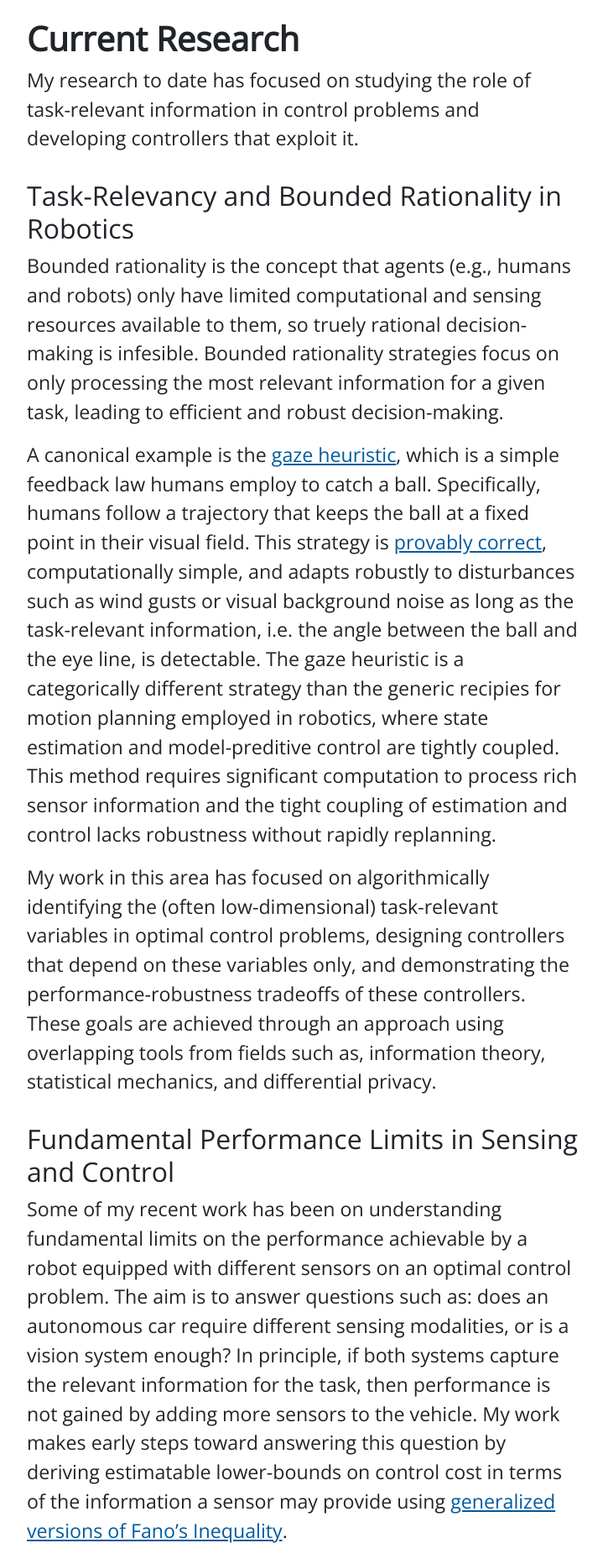
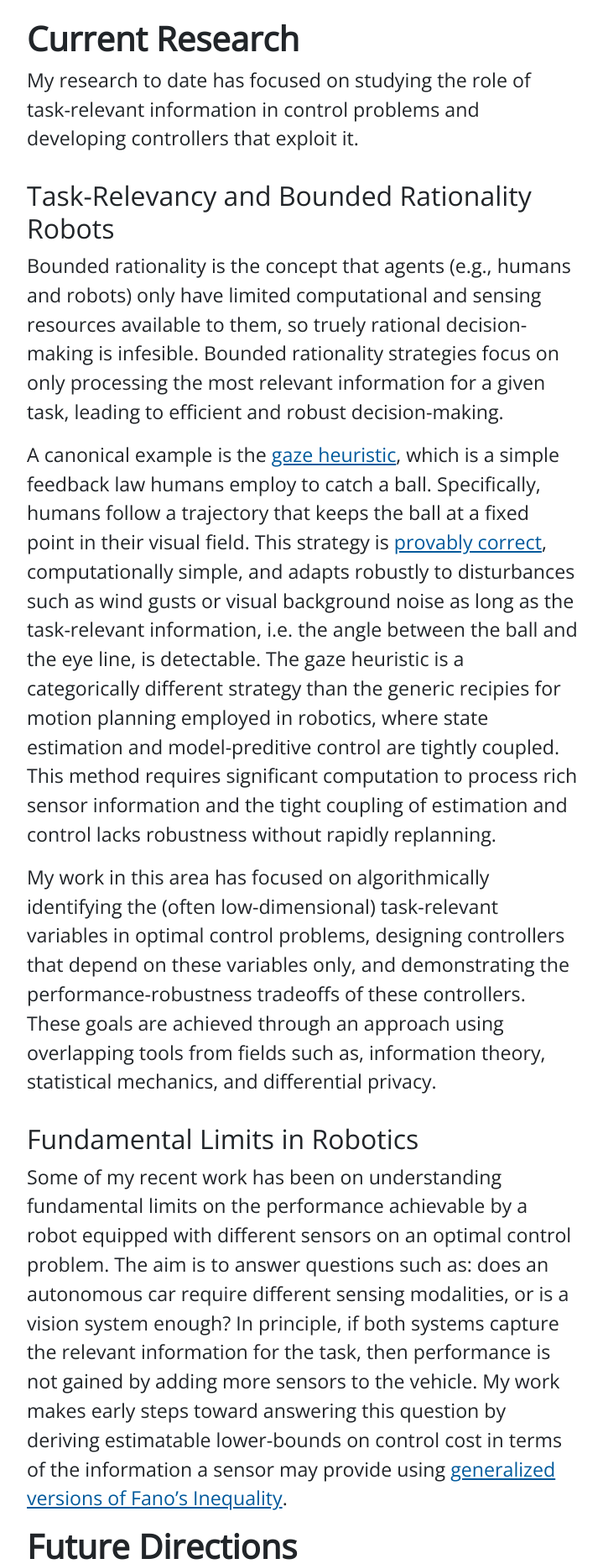
Before and after one commit to tnecniv/old-website, a Jekyll site: the page built from index.html, in a window 1280 px wide. Shown: the part 690-2552 px from the top of the page at 84% size, without its empty margins (166-885 px from the left). Built offline with Jekyll 4.4.1, drawn with Linux system fonts in a browser that asks for light colours; some of the changed text lies outside the part shown.

Commit message:
Slight text and style changes

```diff
--- a/_includes/detailed.md
+++ b/_includes/detailed.md
@@ -2,7 +2,7 @@
 # Current Research
 My research to date has focused on studying the role of **task-relevant information** in control problems and developing controllers that exploit it.
 
-## Task-Relevancy and Bounded Rationality in Robotics
+## Task-Relevancy and Bounded Rationality Robots
 
 Bounded rationality is the concept that agents (e.g., humans and robots) only have limited computational and sensing resources available to them, so truely rational decision-making is infesible. Bounded rationality strategies focus on only processing the most relevant information for a given task, leading to efficient and robust decision-making.
 
@@ -10,7 +10,7 @@
 
 My work in this area has focused on algorithmically identifying the (often low-dimensional) task-relevant variables in optimal control problems, designing controllers that depend on these variables only, and demonstrating the performance-robustness tradeoffs of these controllers. These goals are achieved through an approach using overlapping tools from fields such as, **information theory**, **statistical mechanics**, and **differential privacy**.
 
-## Fundamental Performance Limits in Sensing and Control
+## Fundamental Limits in Robotics
 
 Some of my recent work has been on understanding **fundamental limits** on the performance achievable by a robot equipped with different sensors on an optimal control problem. The aim is to answer questions such as: does an autonomous car require different sensing modalities, or is a vision system enough? In principle, if both systems capture the relevant information for the task, then performance is not gained by adding more sensors to the vehicle. My work makes early steps toward answering this question by deriving estimatable lower-bounds on control cost in terms of the information a sensor may provide using [generalized versions of Fano's Inequality](https://arxiv.org/pdf/1702.05985.pdf).
 
--- a/_includes/publist.html
+++ b/_includes/publist.html
@@ -1,7 +1,7 @@
 {% assign pubs = site.data.pubs | sort: "year" | reverse | where: "type", include.type %}
 {% for pub in  pubs %}
     <li class="pubitem">
-        "{{ pub.title }}."
+        <span class="pubtitle">"{{ pub.title }}."</span>
         <br/>
         &nbsp
         {% if pub.authors.size == 1 %}
@@ -40,7 +40,7 @@
         {% endif %}
         {{ pub.venue }}
         {% if pub.note %}
-            {{ pub.year }} ({{ pub.note }}).
+            {{ pub.year }} <span class="pubnote">({{ pub.note }})</span>.
         {% else %}
             {{ pub.year }}.
         {% endif %}
--- a/_layouts/main.html
+++ b/_layouts/main.html
@@ -6,7 +6,7 @@
 
         <link rel="preconnect" href="https://fonts.googleapis.com">
         <link rel="preconnect" href="https://fonts.gstatic.com" crossorigin>
-        <link href="https://fonts.googleapis.com/css2?family=Open+Sans:wght@300;400&display=swap" rel="stylesheet">
+        <link href="https://fonts.googleapis.com/css2?family=Open+Sans:wght@300;350;400&display=swap" rel="stylesheet">
 
         <link href="https://cdn.jsdelivr.net/npm/bootstrap@5.2.0-beta1/dist/css/bootstrap.min.css" rel="stylesheet" integrity="sha384-0evHe/X+R7YkIZDRvuzKMRqM+OrBnVFBL6DOitfPri4tjfHxaWutUpFmBp4vmVor" crossorigin="anonymous">
 
--- a/assets/css/style.css
+++ b/assets/css/style.css
@@ -92,4 +92,12 @@
     opacity: 1;
     margin: 2em 0;
     color: black;
-  }
+}
+
+.pubtitle {
+    font-weight: 350;
+}
+
+.pubnote {
+    font-weight: 350;
+}
```
